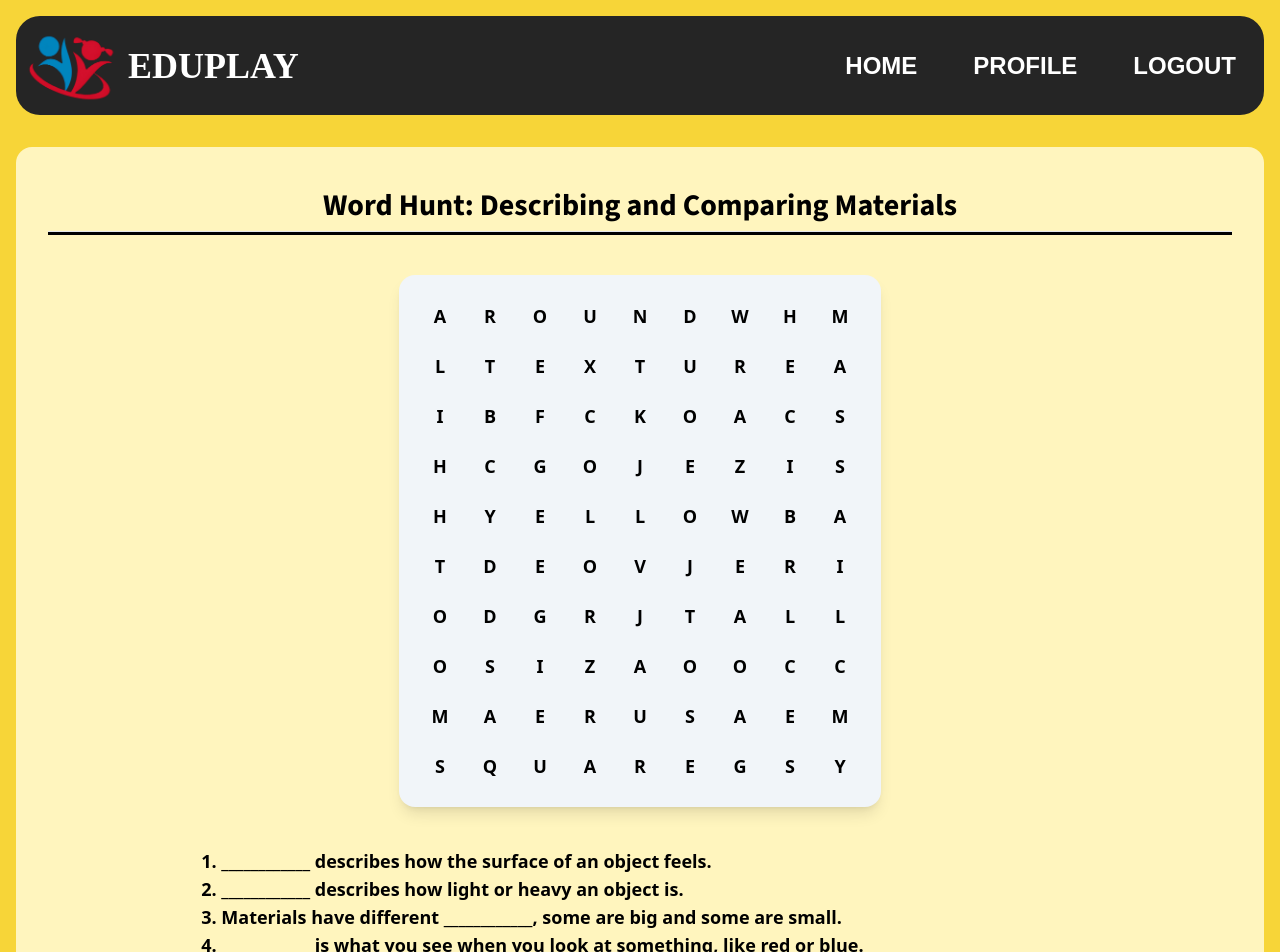
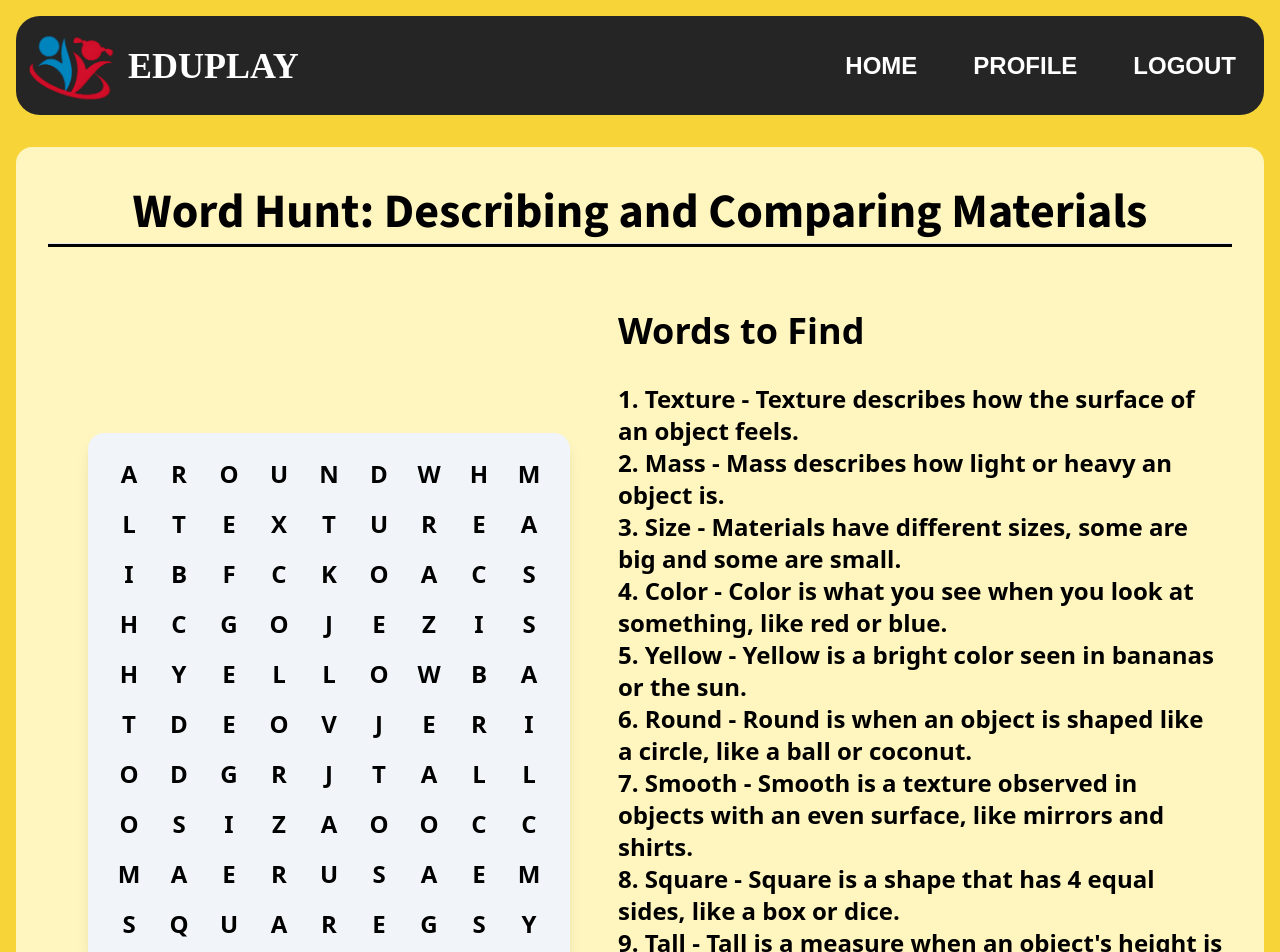
Before and after one commit to ReiTony/EduPlay-main, a React (Vite) app in the folder Client/: page /Student/Module/1/Game in a window 1280 px wide. Shown: the top 952 px of the page. Built offline with nearby package versions, Linux system fonts and the light colour scheme; a web font is replaced by a local one.

Commit message:
increase font size of word hunt

```diff
--- a/Client/public/modules/1/game.json
+++ b/Client/public/modules/1/game.json
@@ -15,16 +15,16 @@
   ],
   "answers": ["0,6 0,1", "1,8 1,2", "3,9 0,9", "4,1 9,1", "9,6 9,1", "8,3 8,9", "4,7 4,2", "6,4 2,4", "6,9 6,6", "3,6 3,9", "0,6 0,2"],
   "clues": [
-    "____________ describes how the surface of an object feels.",
-    "____________ describes how light or heavy an object is.",
-    "Materials have different ____________, some are big and some are small.",
-    "____________ is what you see when you look at something, like red or blue.",
-    "____________ is a bright color seen in bananas or the sun.",
-    "____________ is when an object is shaped like a circle, like a ball or coconut.",
-    "____________ is a texture observed in objects with an even surface, like mirrors and shirts.",
-    "____________ is a shape that has 4 equal sides, like a box or dice.",
-    "____________ is a measure when an object's height is higher than others.",
-    "____________ is finding out how long, tall, or heavy something is using tools like a ruler or a scale."
+    "Texture - Texture describes how the surface of an object feels.",
+    "Mass - Mass describes how light or heavy an object is.",
+    "Size - Materials have different sizes, some are big and some are small.",
+    "Color - Color is what you see when you look at something, like red or blue.",
+    "Yellow - Yellow is a bright color seen in bananas or the sun.",
+    "Round - Round is when an object is shaped like a circle, like a ball or coconut.",
+    "Smooth - Smooth is a texture observed in objects with an even surface, like mirrors and shirts.",
+    "Square - Square is a shape that has 4 equal sides, like a box or dice.",
+    "Tall - Tall is a measure when an object's height is higher than others.",
+    "Measure - Measure is finding out how long, tall, or heavy something is using tools like a ruler or a scale."
   ],
   "rounds": [
     {
--- a/Client/src/component/Student_Game_WordHunt.jsx
+++ b/Client/src/component/Student_Game_WordHunt.jsx
@@ -8,6 +8,7 @@ function Student_Game_WordHunt() {
   const [shaded, setShaded] = useState([]);
   const [answers, setAnswers] = useState([]);
   const [data, setData] = useState(null);
+  const [solved, setSolved] = useState(0);
 
   useEffect(() => {
     const init = async () => {
@@ -31,9 +32,14 @@ function Student_Game_WordHunt() {
       const temp = answers;
       shaded.forEach((i) => temp.push(i));
       setAnswers(temp);
+      setSolved((i) => i + 1);
     }
     setOrigin([-1, -1]);
   };
+
+  useEffect(() => {
+    if (solved >= 10) alert("Congratulations! You have finished the word hunt.");
+  }, [solved]);
 
   const generateUpDownPattern = (current, origin) => {
     const temp = [];
@@ -48,15 +54,16 @@ function Student_Game_WordHunt() {
 
   return (
     <div className="bg-[#fff5be] flex flex-col items-center m-4 mb-6 p-8 rounded-2xl h-full">
-      <h3 className="text-3xl font-semibold my-2 font-sourceSans3">{data?.title || ""}</h3>
+      <h3 className="text-5xl font-semibold my-2 font-sourceSans3">{data?.title || ""}</h3>
 
       <hr className="bg-black h-1 w-full" />
 
-      <div className="mygrid m-10 p-4 bg-slate-100 rounded-2xl shadow-lg">
+      <div className="flex items-center">
+        <div className="mygrid m-10 p-4 bg-slate-100 rounded-2xl shadow-lg flex-grow">
           {data?.puzzle.map((row, rowNum) =>
             row.map((i, colNum) => (
               <div
-              className={`ele flex justify-center items-center font-semibold text-lg ${
+                className={`ele flex justify-center items-center font-semibold text-2xl ${
                   shaded.includes(rowNum.toString() + (colNum + 1).toString()) ? "bg-green-400" : answers.includes(rowNum.toString() + (colNum + 1).toString()) ? "bg-blue-400" : "bg-slate-100"
                 }`}
                 key={rowNum + "-" + colNum}
@@ -69,12 +76,14 @@ function Student_Game_WordHunt() {
           )}
         </div>
 
-      <div className="" style={{ maxWidth: "1024px" }}>
+        <div className="flex-grow mx-2 my-16">
+          <h4 className="text-4xl font-semibold mb-8">Words to Find</h4>
           {data?.clues.map((clue, index) => (
-          <p className="text-lg font-semibold" key={index}>
+            <p className="text-2xl font-semibold" key={index}>
               {index + 1 + ".  " + clue}
             </p>
           ))}
+        </div>
       </div>
     </div>
   );
--- a/Client/src/index.css
+++ b/Client/src/index.css
@@ -10,8 +10,8 @@
 }
 
 .ele {
-    height: calc(80vw / 10);
-    width: calc(80vw / 10);
+    height: calc(40vw / 10);
+    width: calc(40vw / 10);
     max-height: 50px;
     max-width: 50px;
     user-select: none;
```
Lines whose indentation alone changed are shown as unchanged.
